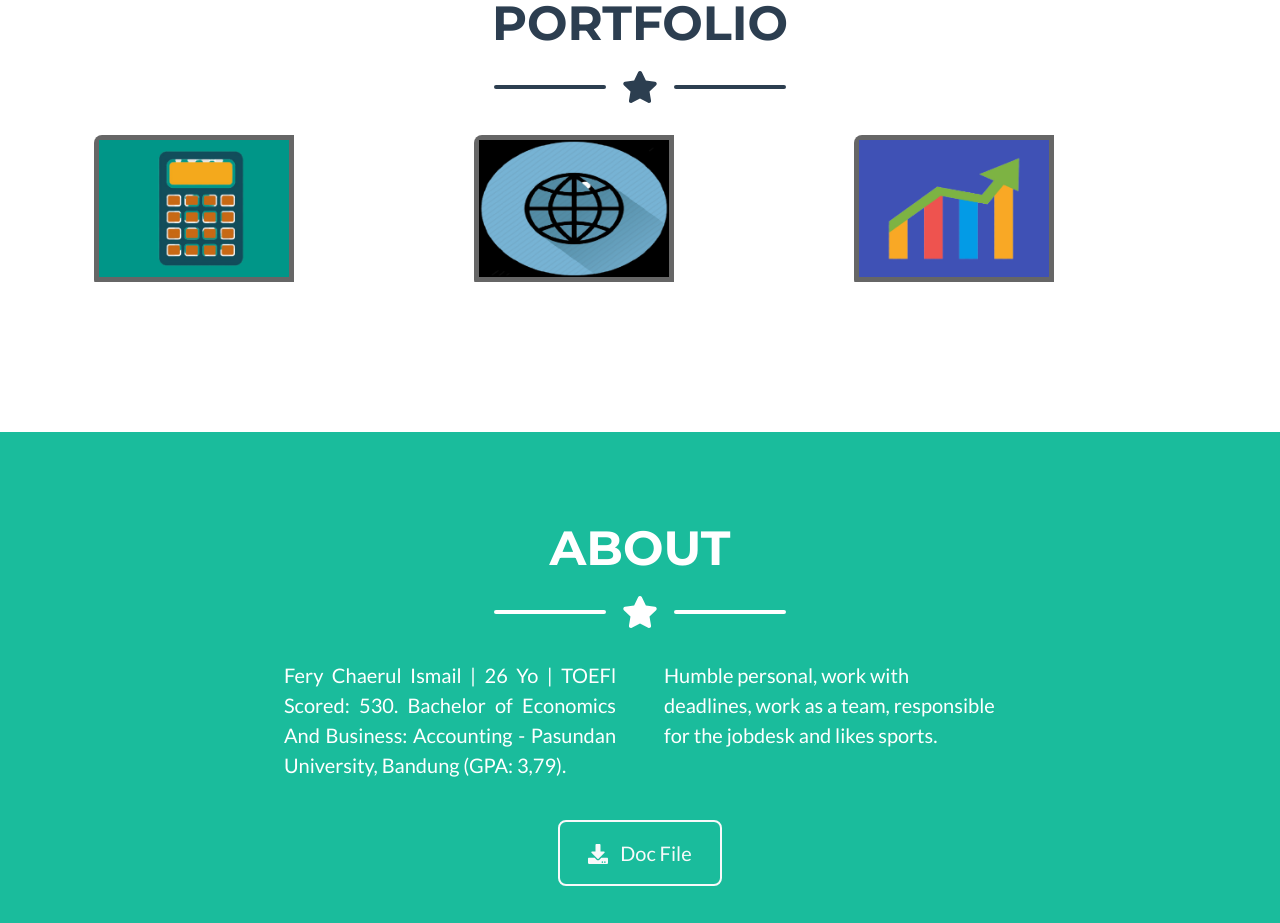
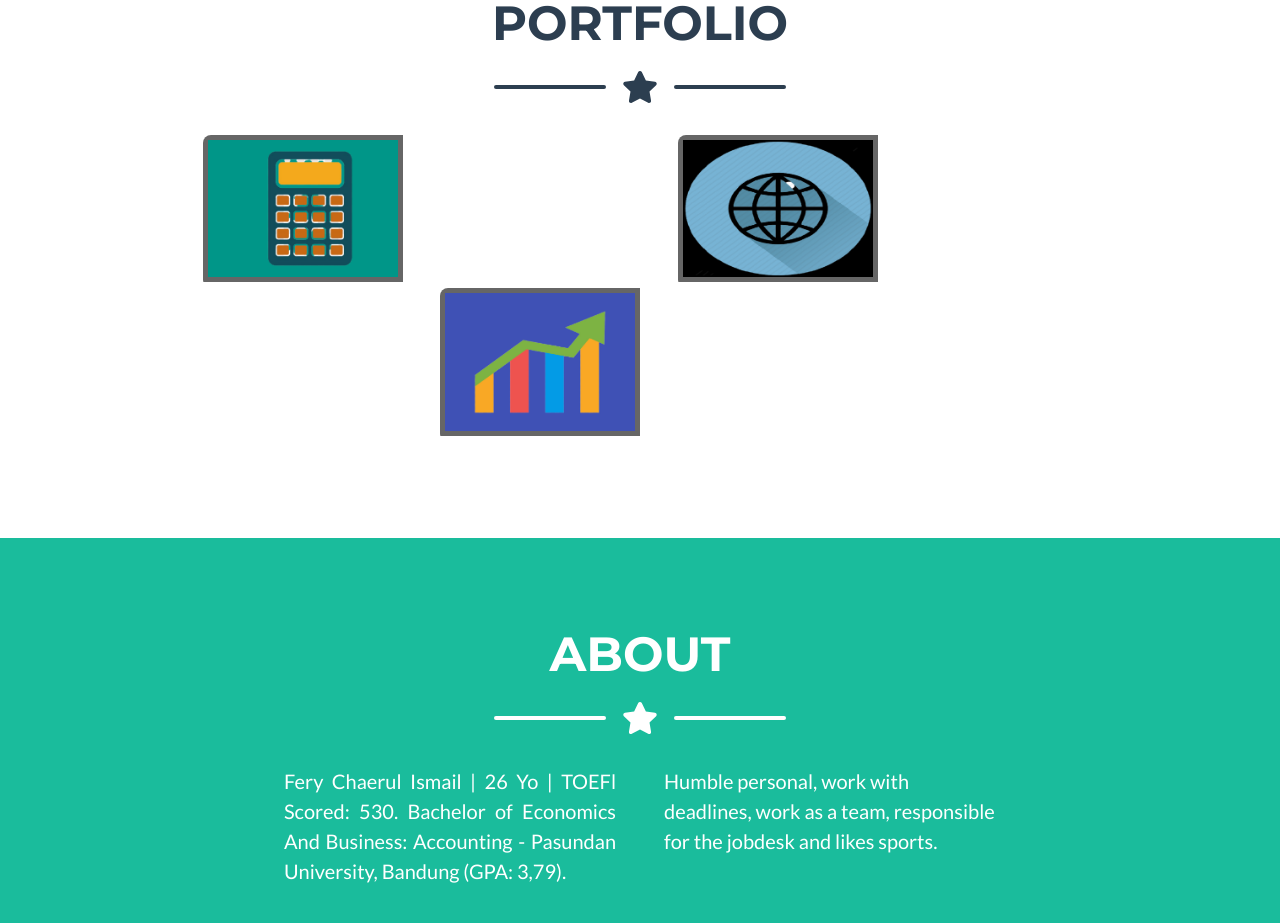
Before and after one commit to feryalicization/CV_Online_fix.github.io, a plain HTML site: page index.html in a window 1280 px wide. Shown: the part 917-1840 px from the top of the page. Drawn offline with nearby package versions, Linux system fonts and the light colour scheme.

Commit message:
revisi col

```diff
--- a/index.html
+++ b/index.html
@@ -66,7 +66,7 @@
                 <!-- Portfolio Grid Items-->
                 <div class="row justify-content-center">
                     <!-- Portfolio Item 1-->
-                    <div class="col-md-6 col-lg-4 mb-5">
+                    <div class="col-sm-5">
                         <div class="portfolio-item mx-auto" data-toggle="modal" data-target="#portfolioModal1">
                             <div class="portfolio-item-caption d-flex align-items-center justify-content-center h-100 w-100">
                                 <div class="portfolio-item-caption-content text-center text-white"><i class="fas fa-plus fa-3x"></i></div>
@@ -75,7 +75,7 @@
                         </div>
                     </div>
                     <!-- Portfolio Item 2-->
-                    <div class="col-md-6 col-lg-4 mb-5">
+                    <div class="col-sm-5">
                         <div class="portfolio-item mx-auto" data-toggle="modal" data-target="#portfolioModal2">
                             <div class="portfolio-item-caption d-flex align-items-center justify-content-center h-100 w-100">
                                 <div class="portfolio-item-caption-content text-center text-white"><i class="fas fa-plus fa-3x"></i></div>
@@ -84,7 +84,7 @@
                         </div>
                     </div>
                     <!-- Portfolio Item 3-->
-                    <div class="col-md-6 col-lg-4 mb-5">
+                    <div class="col-sm-5">
                         <div class="portfolio-item mx-auto" data-toggle="modal" data-target="#portfolioModal3">
                             <div class="portfolio-item-caption d-flex align-items-center justify-content-center h-100 w-100">
                                 <div class="portfolio-item-caption-content text-center text-white"><i class="fas fa-plus fa-3x"></i></div>
```
